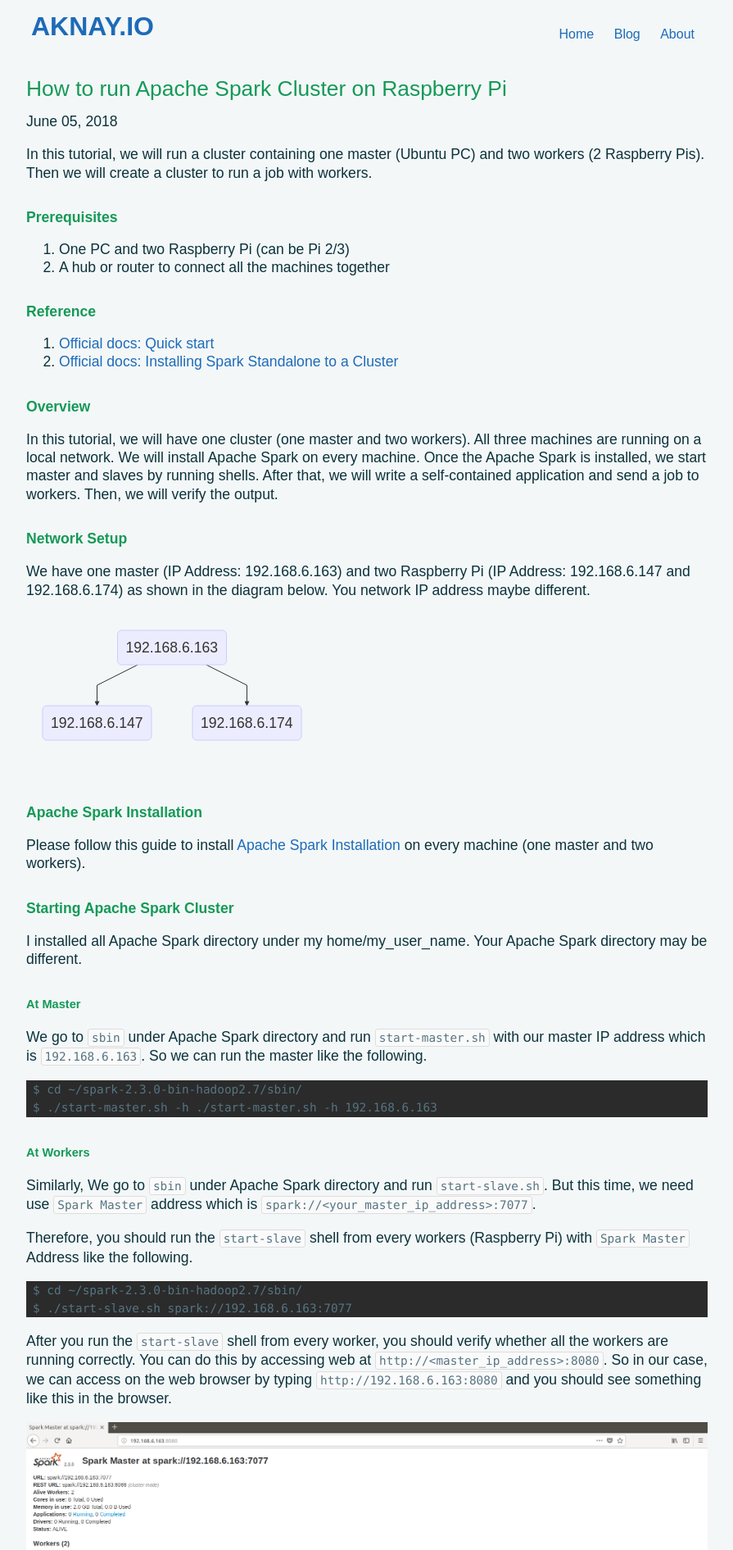
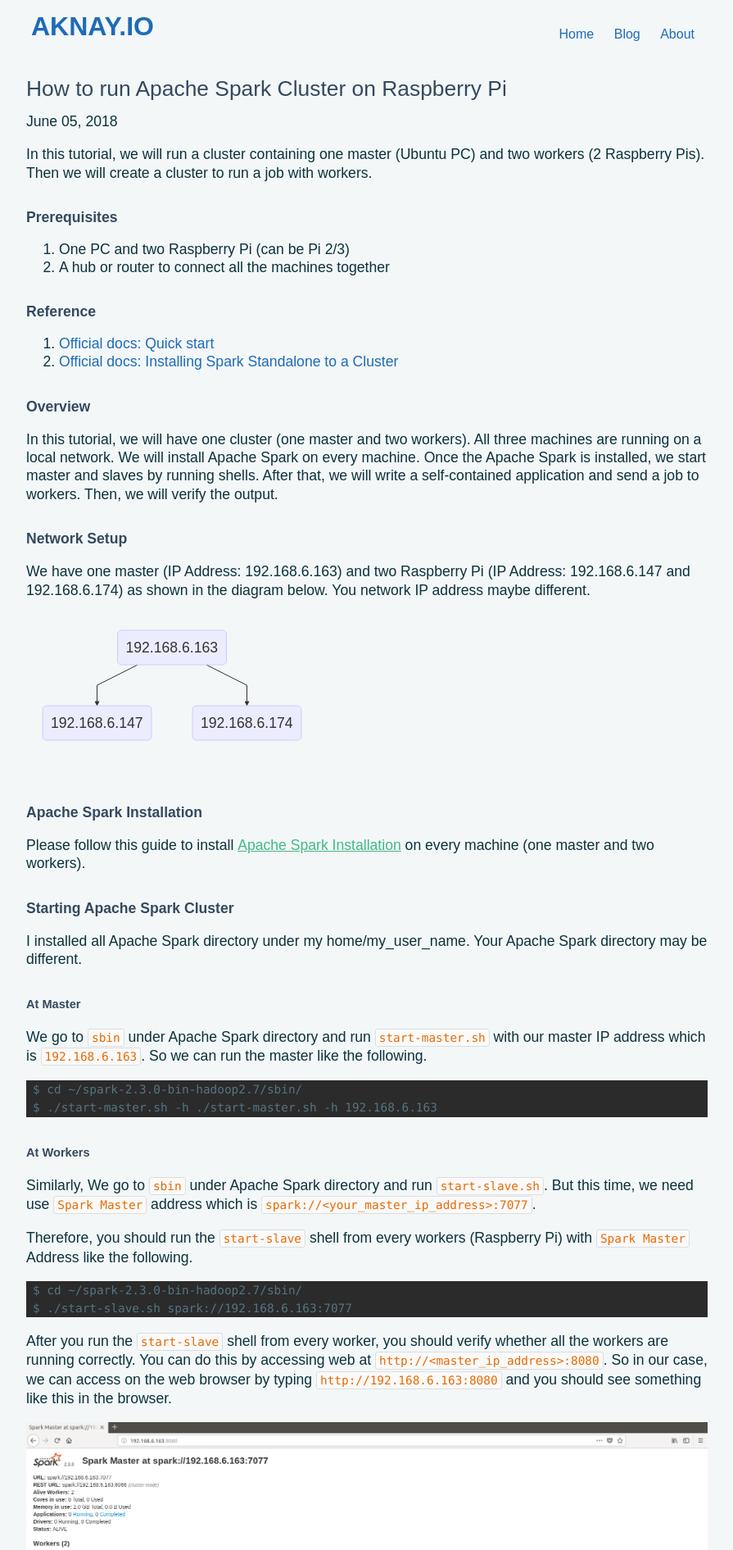
Before and after one commit to aknay/aknay.github.io, a Jekyll site: the page built from _posts/2018-06-05-how-to-run-apache-spark-clusters-on-raspberry-pi.markdown, in a window 1280 px wide. Shown: the top 1891 px of the page at 82% size, without its empty margins (192-1087 px from the left). Built offline with Jekyll 4.4.1, drawn with Linux system fonts in a browser that asks for light colours.

Commit message:
style: change "a" color, code color and header color

```diff
--- a/css/cayman.css
+++ b/css/cayman.css
@@ -3,6 +3,13 @@
 body { padding: 0; margin: 0; font-family: "Open Sans", "Helvetica Neue", Helvetica, Arial, sans-serif; font-size: 16px; line-height: 1.5; color: #606c71; }
 
 a { color: #1e6bb8; text-decoration: none; }
+
+p a {
+  color: #42b983;
+  font-weight: 500;
+  text-decoration: underline;
+}
+
 a:hover { text-decoration: underline; }
 
 .btn { display: inline-block; margin-bottom: 1rem; color: rgba(255, 255, 255, 0.7); background-color: rgba(255, 255, 255, 0.08); border-color: rgba(255, 255, 255, 0.2); border-style: solid; border-width: 1px; border-radius: 0.3rem; transition: color 0.2s, background-color 0.2s, border-color 0.2s; }
@@ -34,14 +41,14 @@
 @media screen and (min-width: 42em) and (max-width: 64em) { .main-content { padding: 2rem 4rem; font-size: 1.1rem; } }
 @media screen and (max-width: 42em) { .main-content { padding: 2rem 1rem; font-size: 1rem; } }
 .main-content img { max-width: 100%; }
-.main-content h1, .main-content h2, .main-content h3, .main-content h4, .main-content h5, .main-content h6 { margin-top: 2rem; margin-bottom: 1rem; font-weight: normal; color: #159957; }
+.main-content h1, .main-content h2, .main-content h3, .main-content h4, .main-content h5, .main-content h6 { margin-top: 2rem; margin-bottom: 1rem; font-weight: normal; color: #34495e; }
 .main-content p { margin-bottom: 1em; }
 .main-content code {
 	padding: 2px 4px;
  	font-family: Consolas, "Liberation Mono", Menlo, Courier, monospace;
  	font-size: 0.9rem;
    background: #fafafa;
-  color: #567482;
+  color: #e96900;
    	border:1px solid #ddd;-webkit-border-radius:3px;border-radius:3px;
    }
 
```
